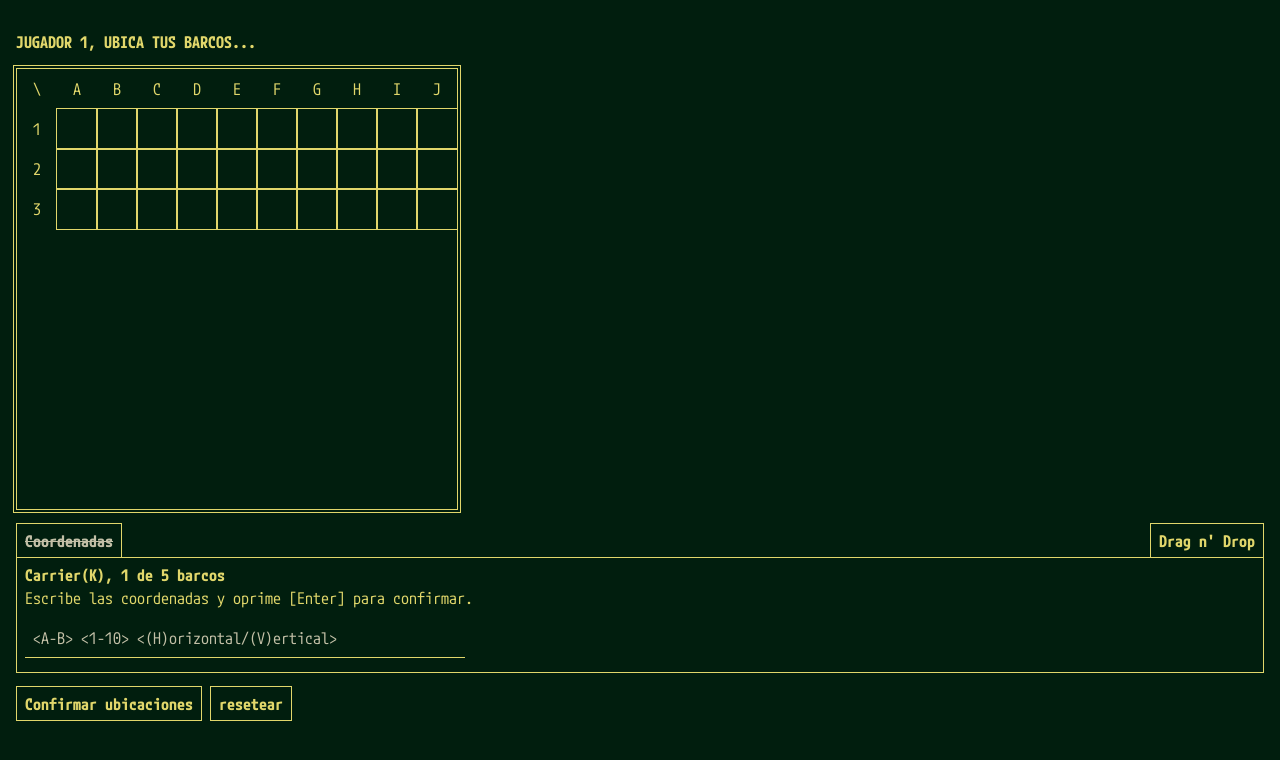
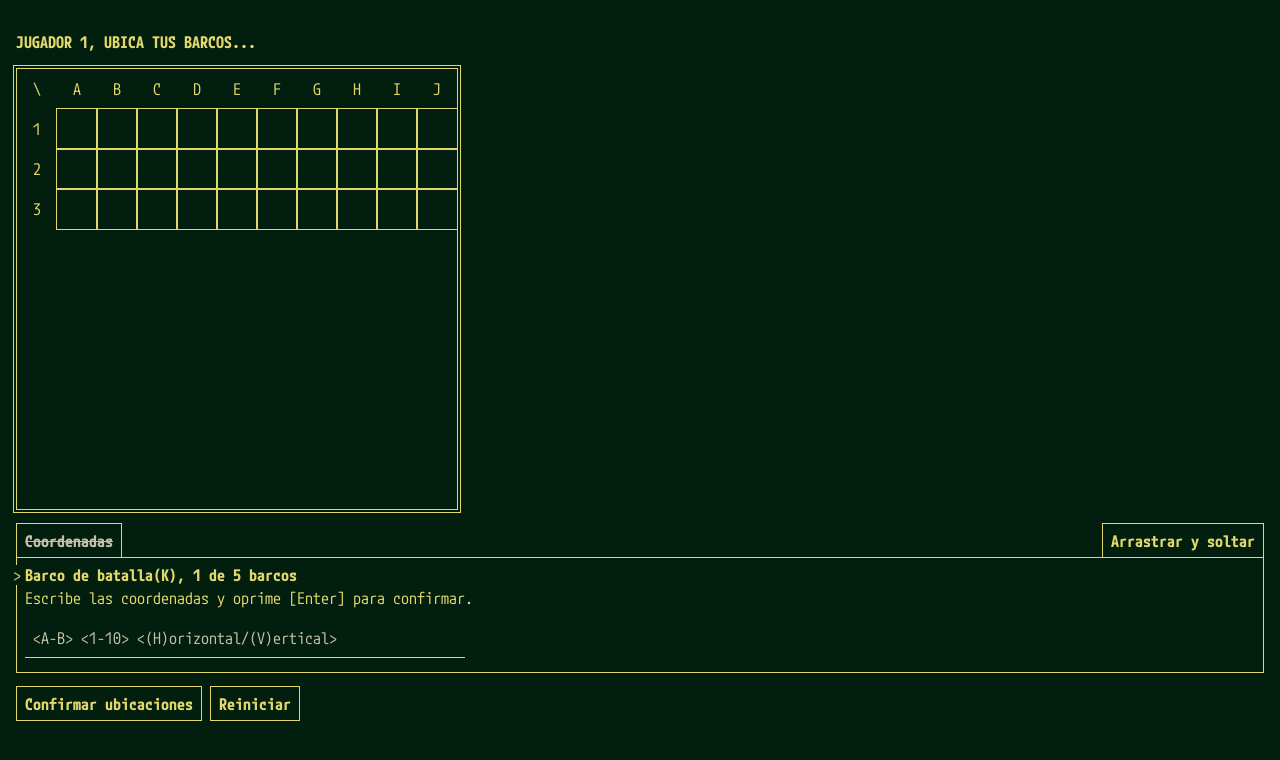
Before and after one commit to dothedada/batttleship-top, a website built with Vite: page src/index.html in a window 1280 px wide. Built offline with nearby package versions, Linux system fonts and the light colour scheme.

Commit message:
Finaliza la creacion de estios para ubicar barcos por coordenadas

```diff
--- a/src/css/styles.css
+++ b/src/css/styles.css
@@ -65,14 +65,22 @@ nav > button:active {
     transform-origin: bottom center;
 }
 
-.prompt {
+.settigs__dialog {
     padding: calc(var(--lineheight) / 4) 1ch;
     border: 1px solid var(--text);
     border-top: none;
     margin: 0 0 calc(var(--lineheight) / 2);
 }
-.prompt__ship {
+.dialog__ship {
+    position: relative;
     font-weight: 700;
+}
+.dialog__ship::before {
+    position: absolute;
+    transform: translateX(-150%);
+    background-color: var(--background);
+    font-weight: 400;
+    content: '> ';
 }
 
 .board {
--- a/src/index.html
+++ b/src/index.html
@@ -65,11 +65,11 @@
             <div class="settings">
                 <nav>
                     <button type="button" disabled>Coordenadas</button>
-                    <button type="button">Drag n' Drop</button>
+                    <button type="button">Arrastrar y soltar</button>
                 </nav>
 
-                <div class="prompt">
-                    <div class="prompt__ship">Carrier(K), 1 de 5 barcos</div>
+                <div id="prompt" class="settigs__dialog">
+                    <div class="dialog__ship">Barco de batalla(K), 1 de 5 barcos</div>
                     <form>
                         <label>
                             Escribe las coordenadas y oprime [Enter] para confirmar.
@@ -82,7 +82,7 @@
                     </form>
                 </div>
 
-                <!-- <div class="drag">
+                <!-- <div id="dragNDrop" class="settigs__screen">
                     <h2>Puerto</h2>
                     <div class="dock">
                         <div class="ship" draggable="true" data-ship="kh">
@@ -101,13 +101,13 @@
                             Restantes en Aleatorio
                         </button>
                     </div>
-                </div> -->
+                </div>  -->
 
                 <div class="confirmation">
                     <button type="button" class="set">
                         Confirmar ubicaciones
                     </button>
-                    <button type="button" class="set">resetear</button>
+                    <button type="button" class="set">Reiniciar</button>
                 </div>
             </div>
         </main>
```
